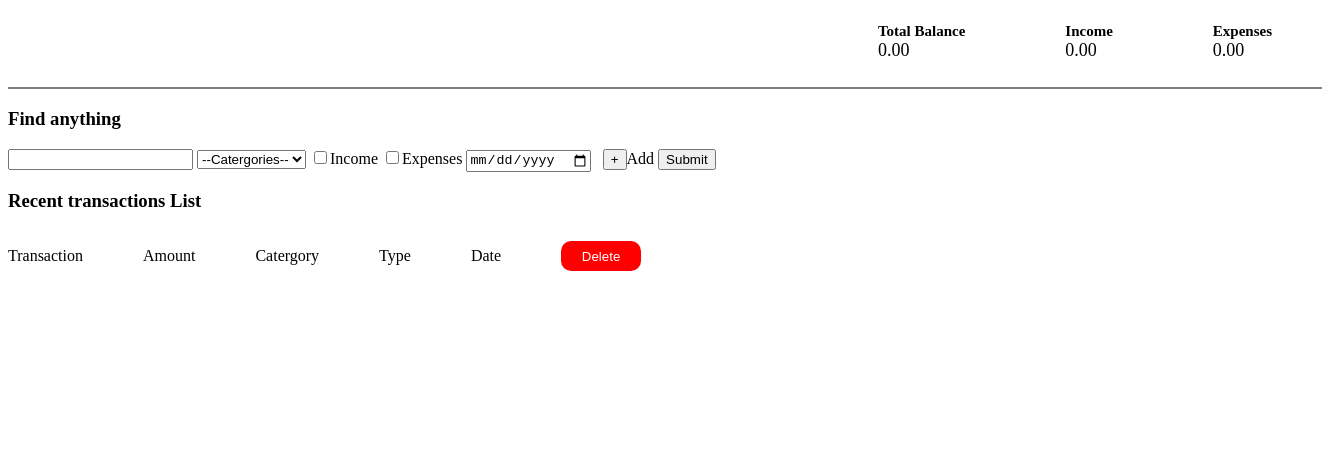
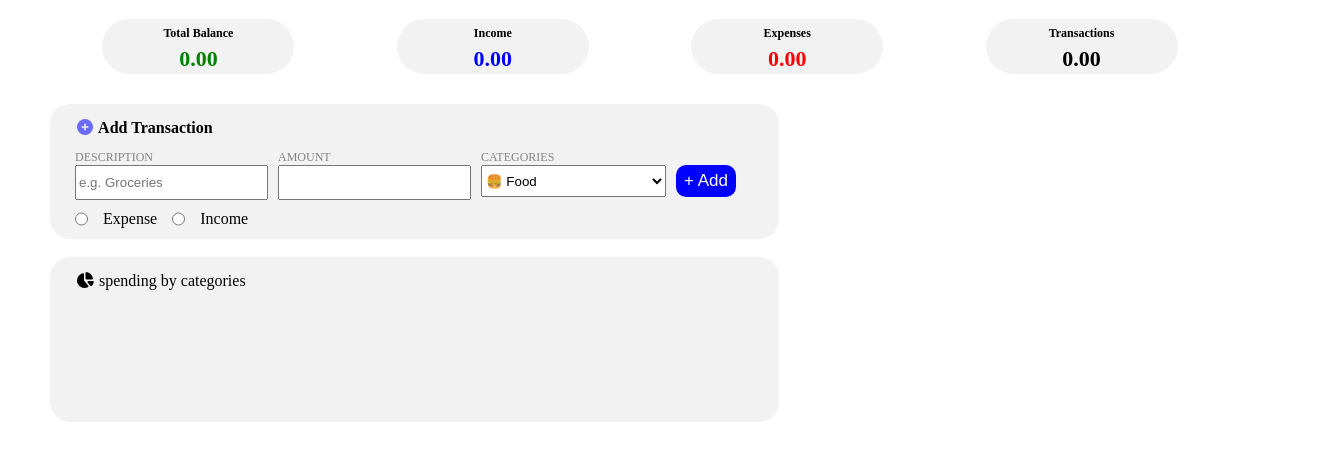
Before and after one commit to Sushmanth10/Personal-Finance-and-Expense-Tracker-Dashboard, a plain HTML site: page index.html in a window 1280 px wide. Shown: the part 101-562 px from the top of the page, 1322 px wide, since content can reach past the window. Drawn offline with Linux system fonts and the light colour scheme.

Commit message:
Added AddTransaction and SpendingByCategories

```diff
--- a/index.html
+++ b/index.html
@@ -6,6 +6,7 @@
     <meta name="viewport" content="width=device-width, initial-scale=1.0">
     <link rel="icon" href="src/Project_logo.png">
     <title>Its Personal</title>
+    <link rel="stylesheet" href="https://cdnjs.cloudflare.com/ajax/libs/font-awesome/7.3.1/css/all.min.css">
     <link rel="stylesheet" href="style.css">
 </head>
 
@@ -21,54 +22,80 @@
             guest@gmail.com
         </span>
     </div>
-    <div id="second_div">
+    <div class="Amount_div">
         <!-- <span style="height: 100%;display: flex;text-align: center;justify-content: flex-end; align-items: center;margin-left: auto;top: 50%;">sush</span> -->
-        <div style="display: grid;margin-top: 30px;margin-bottom: 30px;">
-            <p style="margin: 0;font-weight: 700;">Total Balance</p>
-            <p style="margin: 0;font-size: 18px;font-weight: 400;">0.00 </p>
+        <div
+            style="display: grid;margin-top: 30px;margin-bottom: 30px;height: 50px;width: 15%;place-items: center;border-radius: 30px;padding-top: 5px;background-color: rgb(0 0 0 / 5%);">
+            <p style="margin: 0;font-weight: 700;font-size: 12px;">Total Balance</p>
+            <p style="margin: 0;font-size: 22px;font-weight: 400;color: green;font-weight: 900;">0.00 </p>
         </div>
-        <div style="display: grid;margin-top: 30px;margin-bottom: 30px;">
-            <p style="margin: 0;font-weight: 700;">Income</p>
-            <p style="margin: 0;font-size: 18px;font-weight: 400;">0.00 </p>
+        <div
+            style="display: grid;margin-top: 30px;margin-bottom: 30px;height: 50px;width: 15%;place-items: center;border-radius: 30px;padding-top: 5px;background-color: rgb(0 0 0 / 5%);">
+            <p style="margin: 0;font-weight: 700;font-size: 12px;">Income</p>
+            <p style="margin: 0;font-size: 22px;font-weight: 900;color: blue;">0.00 </p>
         </div>
-        <div style="display: grid;margin-top: 30px;margin-bottom: 30px;">
-            <p style="margin: 0;font-weight: 700;">Expenses</p>
-            <p style="margin: 0;font-size: 18px;font-weight: 400px;">0.00</p>
+        <div
+            style="display: grid;margin-top: 30px;margin-bottom: 30px;height: 50px;width: 15%;place-items: center;border-radius: 30px;padding-top: 5px;background-color: rgb(0 0 0 / 5%);">
+            <p style="margin: 0;font-weight: 700;font-size: 12px;">Expenses</p>
+            <p style="margin: 0;font-size: 22px;font-weight: 900;color: red;">0.00</p>
+        </div>
+        <div
+            style="display: grid;margin-top: 30px;margin-bottom: 30px;height: 50px;width: 15%;place-items: center;border-radius: 30px;padding-top: 5px;background-color: rgb(0 0 0 / 5%);">
+            <p style="margin: 0;font-weight: 700;font-size: 12px;">Transactions</p>
+            <p style="margin: 0;font-size: 22px;font-weight: 900;">0.00</p>
         </div>
     </div>
-    <div>
-        <h3>Find anything</h3>
-        <p>
-            <span>
-                <input type="number">
-                <select name="" id="">
-                    <option value="">--Catergories--</option>
-                    <option value="">Friend1</option>
-                    <option value="">Friend2</option>
-                    <option value="">Friend3</option>
-                    <option value="">Friend4</option>
+    <div class="AddTransaction">
+        <p style="padding-bottom: 10px;font-weight: 600;"><i class="fa-solid fa-circle-plus" style="color: rgba(0, 0, 255, 0.556);"></i> Add Transaction</p>
+        <div style="display: flex;gap: 10px;">
+            <p>
+                <span style="font-size: 12px;color: rgb(133, 131, 129);">DESCRIPTION</span><br>
+                <input type="text" placeholder="e.g. Groceries" style="width: 185px;height: 29px;">
+            </p>
+            <p>
+                <span style="font-size: 12px;color: rgb(133, 131, 129)">AMOUNT</span><br>
+                <input type="number" style="width: 185px;height: 29px">
+            </p>
+            <p>
+                <span style="font-size: 12px;color: rgb(133, 131, 129)">CATEGORIES</span><br>
+                <select name="" id="" style="width: 185px;height: 32px;">
+                    <option value="Food" >🍔 Food</option>
+                    <option value="Transport" >🏍️ Transport</option>
+                    <option value="Shopping" >🛍️ Shopping</option>
+                    <option value="Bills" >📋 Bills</option>
+                    <option value="Entertainment" >🎬 Entertainment</option>
+                    <option value="Health" >🏥 Health</option>
+                    <option value="Education" >📚 Education</option>
+                    <option value="Salary" >💰 Salary</option>
+                    <option value="Others">📌 Others</option>
                 </select>
-                <input type="checkbox">Income
-                <input type="checkbox">Expenses
-                <input type="date">&nbsp;&nbsp;
-                <input type="button" value="+">Add
-            </span>
-            <span style="width: 100%;text-align: end;">
-                <button style="text-align: end;">Submit</button>
-            </span>
+            </p>
+            <p>
+                <label for=""> </label><br>
+                <input type="button" value="+ Add" style="color: white;background-color: blue;width: 60px;border-radius: 10px;border: transparent;height: 32px;font-size: 17px;">
+            </p>
+        </div>
+        <p style="padding-top: 10px;display: flex;gap: 15px
+        ;">
+            <input type="radio">Expense
+            <input type="radio"> Income
         </p>
+    </div><br>
+    <div class="SpendingByCategories">
+        <p><i class="fa-solid fa-chart-pie"></i> spending by categories</p>
+
     </div>
-    <div id="third_div">
-        <h3>Recent transactions List</h3>
-        <span style="display: flex;gap: 60px;">
-            <p>Transaction</p>
-            <p>Amount</p>
-            <p>Catergory</p>
-            <p>Type</p>
-            <p>Date</p>
-            <button style="width: 80px;height: 30px;display: flex;text-align: center;justify-content: center;align-self: center;padding-top: 8px;border-radius: 10px;background-color: red;color: white;border: transparent;">Delete</button>
-        </span>
-    </div>
+
+
+
+    <!-- <div style="
+  border: 2px solid green;
+  height: 200px;
+  width: 100%;
+  display: flex;
+">
+  <p style="margin-top: auto;">sushmanth</p>
+</div> -->
 </body>
 
 </html>
--- a/style.css
+++ b/style.css
@@ -1,3 +1,7 @@
+*{
+    margin: 0;
+}
+
 #first_div{
     height: 90px;
     width: 100%;
@@ -16,19 +20,29 @@
     filter: brightness(0.4);
 }
 
-#second_div{
-    height: 90px;
-    width: 100%;
-    border-bottom: 2px solid grey;
+.Amount_div{
     display: flex;
-    justify-content: flex-end;
-    align-items: center;
-    top: 50%;
-    gap: 100px;
-    font-size:  15px;
-    padding-right: 50px;
+    place-items: center;
+    justify-content: space-evenly;
 }
 
-#third_div button:hover{
+.AddTransaction{
+    margin-left: 50px;
+    height: 120px;
+    width: 55%;
+    padding: 15px 0 0 25px;
+    border-radius: 20px;
+    background-color: rgb(0 0 0 / 5%);
+}
+.SpendingByCategories{
+    margin-left: 50px;
+    height: 150px;
+    width: 55%;
+    padding: 15px 0 0 25px;
+    border-radius: 20px;
+    background-color: rgb(0 0 0 / 5%);
+}
+
+#username_span,#email_span{
     cursor: pointer;
 }
```
